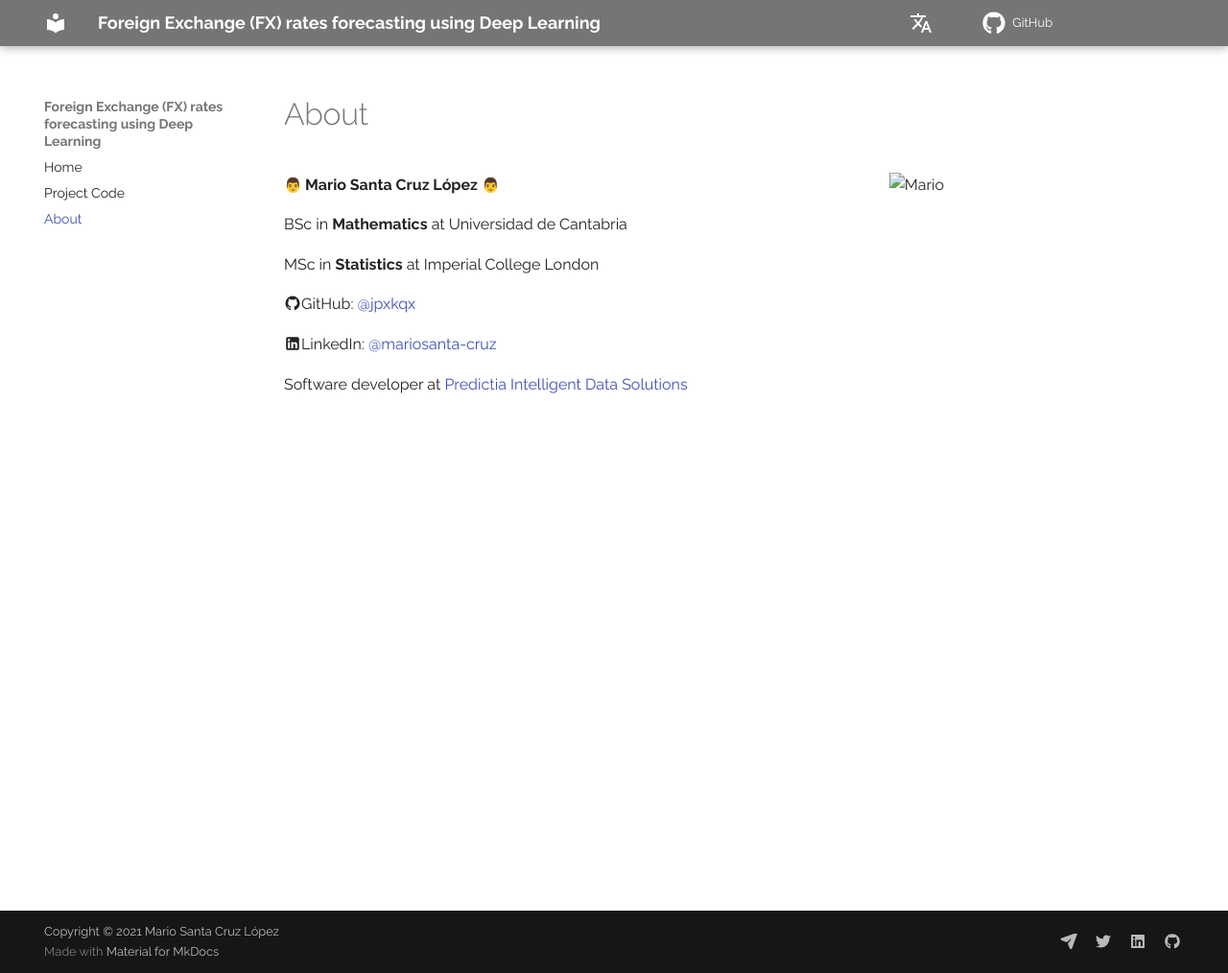
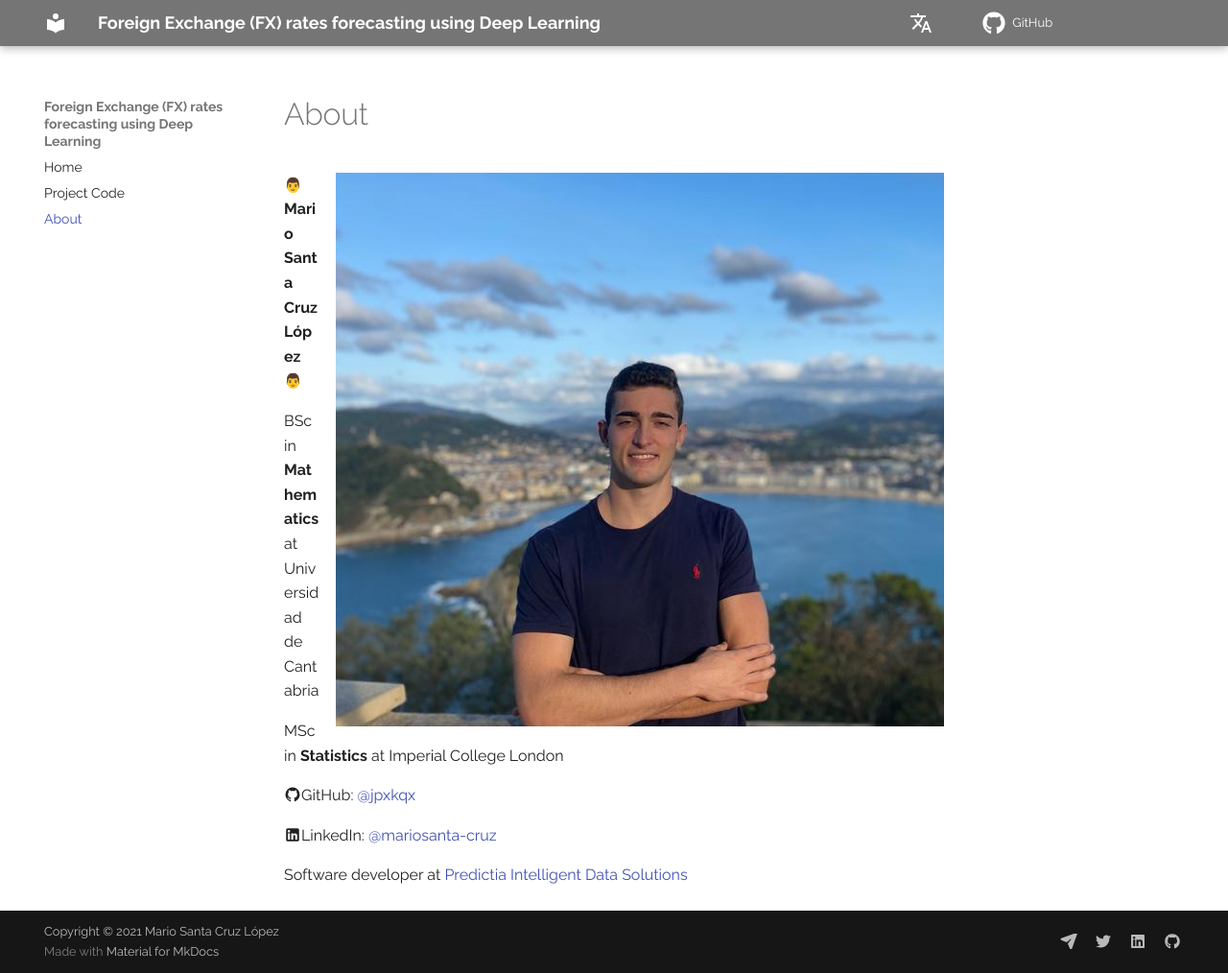
Before and after one commit to JPXKQX/dl-fx-forecasting, an MkDocs documentation site: the page built from docs/about.md, in a window 1280 px wide and 1014 px high. Shown: the whole window at 96% size. Built offline with MkDocs 1.6.1 and Material for MkDocs 9.7.7, drawn with Linux system fonts in a browser that asks for light colours; emoji names are drawn with the system emoji font; comment, search, counter and statistics services are not loaded.

Commit message:
Update about.md

```diff
--- a/docs/about.md
+++ b/docs/about.md
@@ -1,4 +1,4 @@
-![Mario]("https://github.com/JPXKQX/dl-fx-forecasting/blob/main/reports/figures/mario.png?raw=true"){ align=right }
+![Mario](https://github.com/JPXKQX/dl-fx-forecasting/blob/main/reports/figures/mario.png?raw=true){ align=right }
 
 :man: **Mario Santa Cruz López** :man:
 
```
